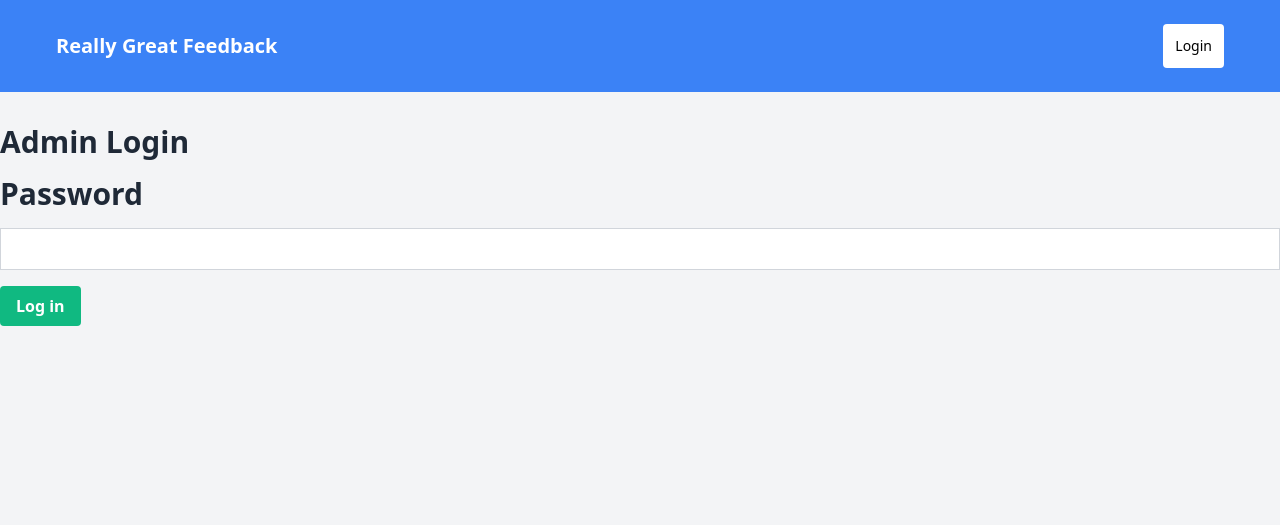
After one commit to mmc102/gimmie_feedback, a FastAPI app: template templates/login.html in a window 1280 px wide. The commit adds this page. Shown: the top 525 px of the page. Run offline with FastAPI, Linux system fonts and the light colour scheme; the template is opened without the code that fills it, so the values that code supplies are empty; parts of the project's set-up code (start-up, migrations or seed data) failed here and were passed over; some libraries are stand-ins or nearby versions.

Commit message:
admin work

```diff
--- a/main.py
+++ b/main.py
@@ -121,7 +121,7 @@ def get_session(request: Request):
 def get_current_user(session: dict = Depends(get_session)) -> User | None:
     val = session.get("user")
     if val is not None:
-        return User(id=val["user_id"], email_address=val["email"])
+        return User(id=val["user_id"], email_address=val["email"], admin=val.get("admin",False))
     return val
 
 @app.get("/users/{user_id}")
@@ -137,7 +137,6 @@ async def get_user_page(
     events = db.query(Event).filter(Event.user_id == user_id)
     events = [e for e in events]
     user = db.query(User).filter(User.id == user_id).one()
-
 
     return templates.TemplateResponse(
         "user_page.html",
@@ -165,6 +164,40 @@ async def do_logout(request: Request,
 
 
 
+@app.get("/login/")
+async def get_login(request: Request):
+    return templates.TemplateResponse(
+        "login.html",
+        {
+            "request": request,
+        },
+    )
+
+
+
+@app.get("/login_submit/")
+async def do_login(request: Request,
+                   password: str,
+                   session=Depends(get_session),
+                   ):
+
+    db = SessionLocal()
+
+    user = db.query(User).filter(User.admin).one_or_none()
+
+    valid_password = hash_password(password) != user.password
+
+    if  valid_password:
+        session["user"] = {"user_id": user.id, "email": user.email_address, "admin": True}
+
+        return RedirectResponse(
+            url="/",
+            status_code=303
+        )
+    else:
+        return return_error_response(request, "Incorrect password. Please try again.")
+
+
 @app.get("/user/")
 async def get_user(request: Request):
     orignal_referer = request.headers.get("referer")
@@ -189,7 +222,10 @@ async def submit_user(
 
     db = SessionLocal()
 
-    user = User(email_address=email, can_email=can_email, newsletter=newsletter)
+
+
+
+    user = User(email_address=email, can_email=can_email, newsletter=newsletter, admin=False, password=None)
 
     db.add(user)
     db.commit()
@@ -206,19 +242,24 @@ async def edit_event(
         event_id: str,
         message: str | None = None,
         session=Depends(get_session),
+        user=Depends(get_current_user),
 ):
+    db = SessionLocal()
+    event = db.query(Event).filter(Event.id == event_id).one()
 
-    event_token = session.get("event")
-    # would happen if you did not create the event
+    event_password = session.get("event")
 
-    if event_token is None:
-        return RedirectResponse(url=f"/event_unlock/?event_id={event_id}")
+    admin = user is not None and user.admin
+    if admin:
+        session["event"] = event.password
 
-    db = SessionLocal()
+    else:
+        if event_password is None:
+            return RedirectResponse(url=f"/event_unlock/?event_id={event_id}")
 
-    event = db.query(Event).filter(Event.id == event_id).one()
-    if event_token != event.password:
-        return RedirectResponse(url=f"/event_unlock/?event_id={event_id}")
+
+        if event_password != event.password:
+            return RedirectResponse(url=f"/event_unlock/?event_id={event_id}")
 
     presentations_query = (
         db.query(Presentation)
@@ -724,7 +765,6 @@ def get_upcomming_events() -> list[Event]:
         row for row in db.query(Event).filter(~Event.private).filter(Event.approved)
     ]
 
-
     # this is truly pathetic
     without_old = []
     for event in events:
--- a/templates/base.html
+++ b/templates/base.html
@@ -39,8 +39,29 @@
                 </div>
             </div>
         </nav>
+        {% if request.session.user.admin %}
+        <div class=" bg-red-500 border-t-4 border-blue-500 rounded-b text-white px-4 py-3 shadow-md" role="alert">
+            <p class="font-bold">You are an admin</p>
+        </div>
+        {% endif %}
+
+        {% if message %}
+        <div id="dismissableAlert" class=" bg-blue-100 border-t-4 border-blue-500 rounded-b text-blue-900 px-4 py-3 shadow-md" role="alert">
+            <p class="font-bold">{{ message }}</p>
+        </div>
+        <script>
+         setTimeout(function() {
+             var dismissableAlert = document.getElementById("dismissableAlert");
+             if (dismissableAlert) {
+                 dismissableAlert.remove();
+             }
+         }, 5000);
+        </script>
+        {% endif %}
+
 
         <div class="content pb-16 min-h-screen">
+
             {% block content %}{% endblock %}
         </div>
 
--- a/templates/event.html
+++ b/templates/event.html
@@ -9,7 +9,7 @@
     <div class="my-2">
         <h1 class="text-2xl font-bold text-gray-800 mb-4">{{ event.name }}</h1>
         <h1 class="text-xl font-bold text-gray-800 mb-4">  <i class="fas fa-map-marker-alt mr-2"></i>{{ event.location }}</h1>
-        {% if event_owner == True %}
+        {% if event_owner == True or request.session.user.admin  %}
         <a href="/edit_event/?event_id={{ event.id }}" class="mt-2 bg-blue-500 hover:bg-blue-700 text-white px-4 py-2 rounded"><i class="fas fa-edit mr-2"></i>Edit Your Event</a>
         {% endif %}
     </div>
@@ -25,7 +25,6 @@
     {% endif %}
 
 
-
 </div>
 
 
--- /dev/null
+++ b/templates/login.html
@@ -0,0 +1,22 @@
+{% extends "base.html" %}
+
+{% block title %}Login{% endblock %}
+
+{% block content %}
+
+
+<div class="container mx-auto py-8">
+
+    <h1 class="text-3xl font-bold text-gray-800 mb-4">Admin Login</h1>
+    <form id="loginForm" method="GET" action="/login_submit">
+
+        <h1 class="text-3xl font-bold text-gray-800 mb-4">Password</h1>
+        <input type="text" name="password" required class="border border-gray-300 px-4 py-2 w-full" value="">
+
+        <button type="submit" class="mt-4 bg-green-500 hover:bg-green-700 text-white font-bold py-2 px-4 rounded">Log in</button>
+
+    </form>
+</div>
+
+
+{% endblock %}
--- a/templates/user_template.html
+++ b/templates/user_template.html
@@ -22,9 +22,11 @@
             <input type="checkbox" id="newsletter" name="newsletter" value="false" class="mr-2">
             <label for="newsletter" class="text-gray-700">Get occasional emails from Really Great Feedback (I will always try to include a meme)</label>
         </div>
-        <button type="submit" class="w-full bg-blue-500 hover:bg-blue-700 text-white font-bold py-2 px-4 rounded mt-4">Create User</button>
+        <button type="submit" class="w-full bg-blue-500 hover:bg-blue-700 text-white font-bold py-2 px-4 rounded mt-4">Create</button>
 
+        <p class="text-gray-700">No Password? Correct, the account is ephemeral. If you create an event you will be asked to add a password</p>
     </form>
+
 </div>
     </body>
 </html>
```
Also changed, not shown: todo.md (+1 -0 lines).
